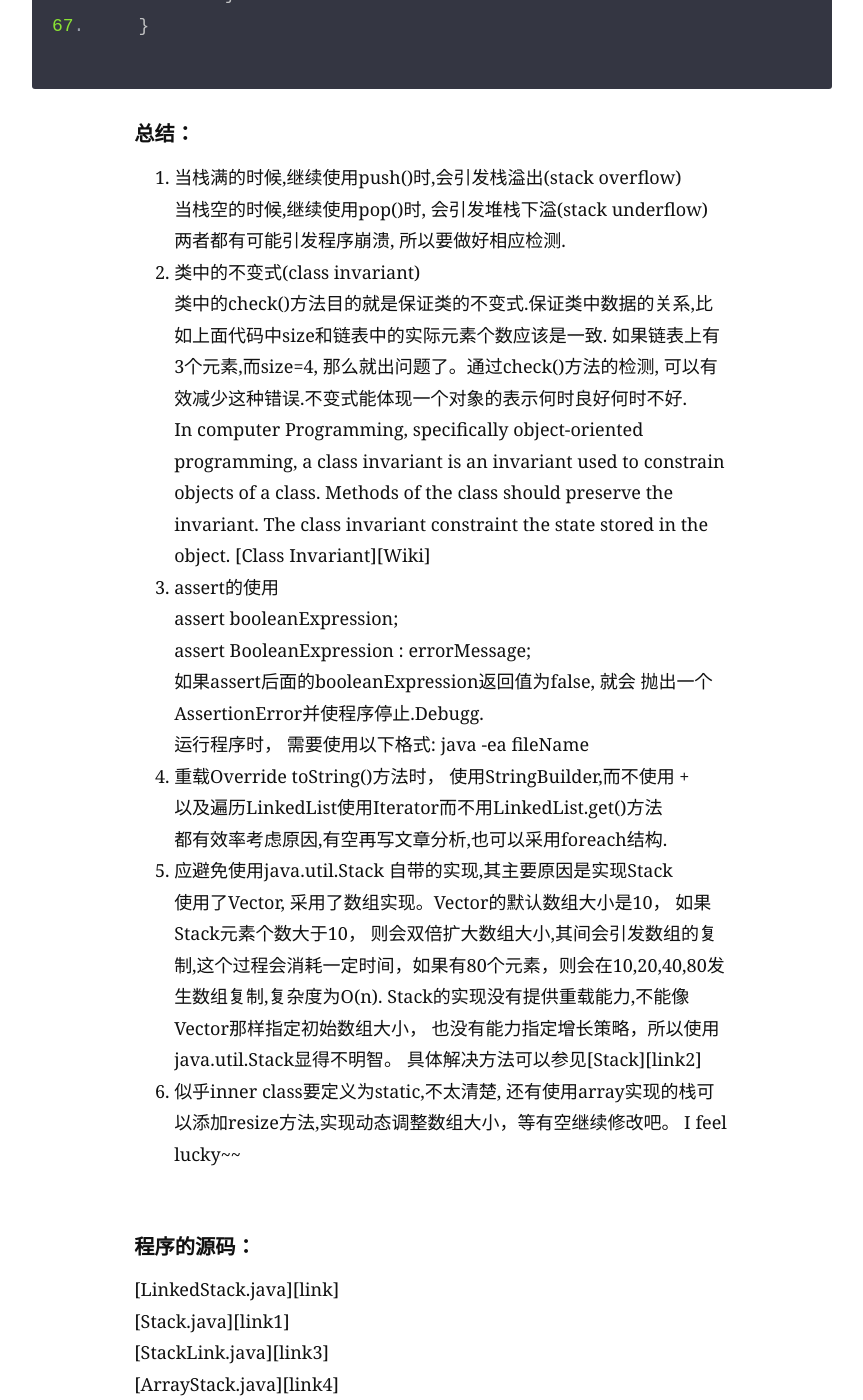
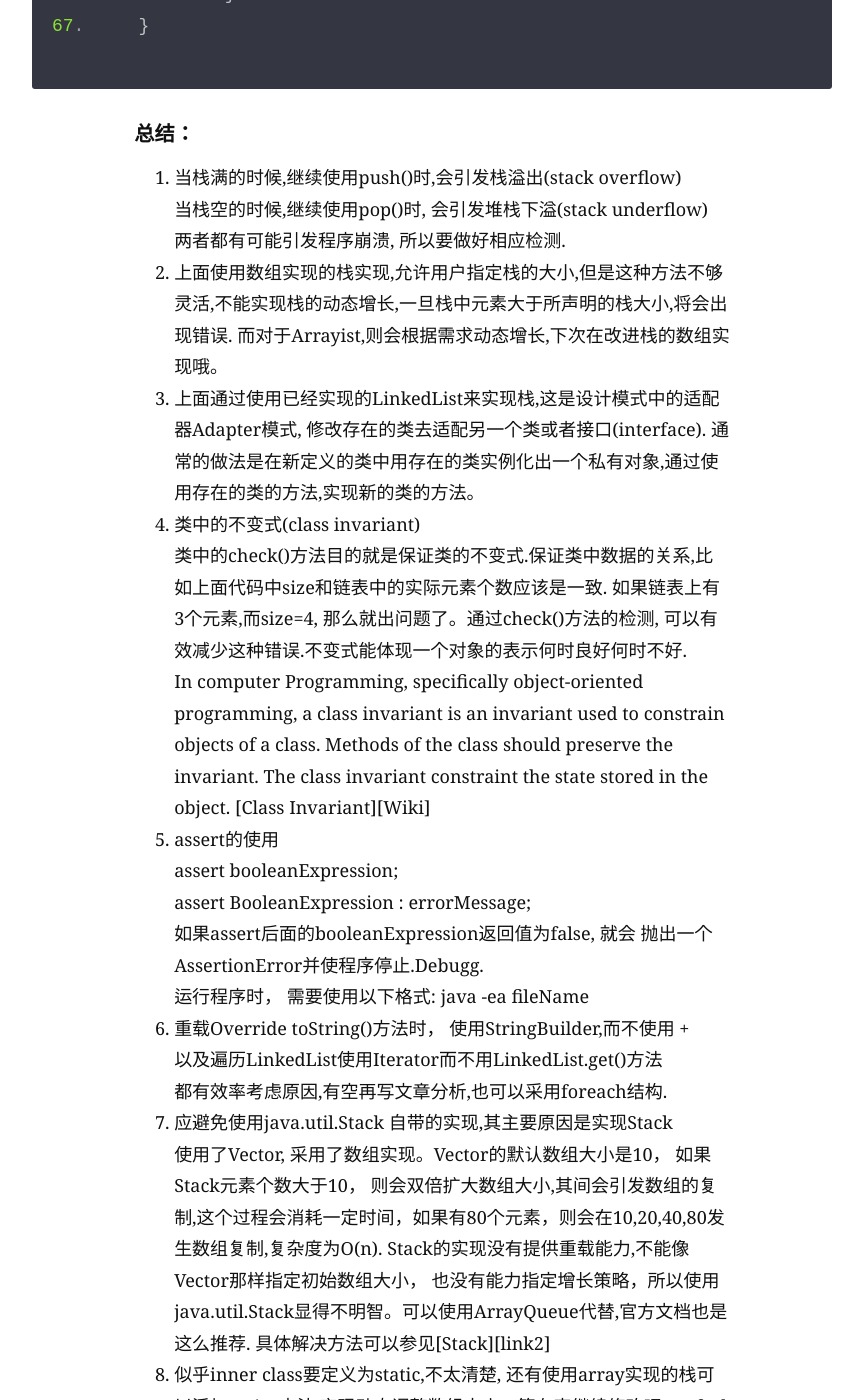
Before and after one commit to Root-shady/Flog, a Jekyll site: the page built from _posts/Java/2015-03-04-Java-实现链表栈LinkedStack.markdown, in a window 1280 px wide and 1400 px high, scrolled down 8859 px. Shown: the whole window, without its empty margins (208-1071 px from the left). Built offline with Jekyll 4.4.1, drawn with Linux system fonts in a browser that asks for light colours; nearby versions of some CDN libraries; some web fonts are replaced; Markdown is read by kramdown in place of the engine named in the settings; comment, search, counter and statistics services are not loaded.

Commit message:
Modify a puiicture

```diff
--- a/_posts/Java/2015-03-01-Java-LinkedList-应用小程序.markdown
+++ b/_posts/Java/2015-03-01-Java-LinkedList-应用小程序.markdown
@@ -348,7 +348,7 @@ LinkedList的具体介绍：[ClickMe][link]
 	* 修改学生信息用到set(int index, E element)算法时间杂度为O(n)而使用Arrayist set(index, E elemet)可以达到O(1)
 	* 删除指定学生时， LinkedList使用迭代器进行查找 O(n) ArrayList由于要移动元素算法时间复杂度也是O(n)
 	* 查找学生信息, 如果人数多， LinkedList遍历O(n) 而是使用Arraylist() 可以采取相应策略如二分查找降低算法复杂度
-	* LinkedList 由于使用double-list实现，需要多存储两个指针,会消耗更多的内存。
+	* LinkedList 由于使用double-list实现，需要多存储两个指针,会消耗更多的内存。同时， 对链表的操作涉及更多的基础操作,比如新建节点,修改节点指向,这些导致了linked-list相比Array-base的方法代价更大.
 
 2. 使用Scanner如何保证从用户那里获取一个整数， 如何处理输入异常， 使用try-catch机制可以较好地处理这问题。
 3. 遇到重复的代码模块可以将其封装为private私有方法来解决重写代码问题。
--- a/_posts/Java/2015-03-04-Java-实现链表栈LinkedStack.markdown
+++ b/_posts/Java/2015-03-04-Java-实现链表栈LinkedStack.markdown
@@ -260,24 +260,26 @@ comment: true
 1. 当栈满的时候,继续使用push()时,会引发栈溢出(stack overflow)
    当栈空的时候,继续使用pop()时, 会引发堆栈下溢(stack underflow)
    两者都有可能引发程序崩溃, 所以要做好相应检测.
-2. 类中的不变式(class invariant)
+2. 上面使用数组实现的栈实现,允许用户指定栈的大小,但是这种方法不够灵活,不能实现栈的动态增长,一旦栈中元素大于所声明的栈大小,将会出现错误. 而对于Arrayist,则会根据需求动态增长,下次在改进栈的数组实现哦。
+3. 上面通过使用已经实现的LinkedList来实现栈,这是设计模式中的适配器Adapter模式, 修改存在的类去适配另一个类或者接口(interface). 通常的做法是在新定义的类中用存在的类实例化出一个私有对象,通过使用存在的类的方法,实现新的类的方法。
+4. 类中的不变式(class invariant)
    类中的check()方法目的就是保证类的不变式.保证类中数据的关系,比如上面代码中size和链表中的实际元素个数应该是一致. 如果链表上有3个元素,而size=4, 那么就出问题了。通过check()方法的检测, 可以有效减少这种错误.不变式能体现一个对象的表示何时良好何时不好.
    In computer Programming, specifically object-oriented programming, a class invariant is an invariant used to constrain objects of a class. Methods of the class should preserve the invariant. The class invariant constraint the state stored in the object.
    [Class Invariant][Wiki]
-3. assert的使用
+5. assert的使用
  assert booleanExpression;
  assert BooleanExpression : errorMessage;
   如果assert后面的booleanExpression返回值为false, 就会
   抛出一个AssertionError并使程序停止.Debugg.
   运行程序时， 需要使用以下格式: java -ea fileName
-4. 重载Override toString()方法时， 使用StringBuilder,而不使用 +
+6. 重载Override toString()方法时， 使用StringBuilder,而不使用 +
   以及遍历LinkedList使用Iterator而不用LinkedList.get()方法
   都有效率考虑原因,有空再写文章分析,也可以采用foreach结构.
-5. 应避免使用java.util.Stack 自带的实现,其主要原因是实现Stack
+7. 应避免使用java.util.Stack 自带的实现,其主要原因是实现Stack
 使用了Vector, 采用了数组实现。Vector的默认数组大小是10，
-如果Stack元素个数大于10， 则会双倍扩大数组大小,其间会引发数组的复制,这个过程会消耗一定时间，如果有80个元素，则会在10,20,40,80发生数组复制,复杂度为O(n). Stack的实现没有提供重载能力,不能像Vector那样指定初始数组大小， 也没有能力指定增长策略，所以使用java.util.Stack显得不明智。
+如果Stack元素个数大于10， 则会双倍扩大数组大小,其间会引发数组的复制,这个过程会消耗一定时间，如果有80个元素，则会在10,20,40,80发生数组复制,复杂度为O(n). Stack的实现没有提供重载能力,不能像Vector那样指定初始数组大小， 也没有能力指定增长策略，所以使用java.util.Stack显得不明智。可以使用ArrayQueue代替,官方文档也是这么推荐.
 具体解决方法可以参见[Stack][link2]
-6. 似乎inner class要定义为static,不太清楚, 还有使用array实现的栈可以添加resize方法,实现动态调整数组大小，等有空继续修改吧。 I feel lucky~~
+8. 似乎inner class要定义为static,不太清楚, 还有使用array实现的栈可以添加resize方法,实现动态调整数组大小，等有空继续修改吧。 I feel lucky~~
 <br>
 <br>
 
--- a/_posts/Linux/2015-03-04-Git命令.markdown
+++ b/_posts/Linux/2015-03-04-Git命令.markdown
@@ -14,7 +14,9 @@ category: Linux
  <Blockquote> Git commands are just graph manipulation command--create/delete nodes. moving pointer around.</Blockquote>
  <figure>
  <img src="{{ site.url }}/assets/img/gitworkflow.png" alt="">
-<figcaption>Fig1.Git Workingflow Source: InternetPost</figcaption>
+<figcaption>Fig1.Git-Branching-Model
+    Author: Vincent Driessen
+    License: Creative Commons BY-SA</figcaption>
  </figure>
 
 <p style="text-indent: 50px;"> 这篇文章主要用于记录我使用git过程中用到的命令,觉得有意思的就会记录,关于git的学习有很多资料,有兴趣可以看下面的链接.事实上， 我的博客就是在github上托管的,基于Git、GitHub、Markdown与Jekyll,并绑定了自定义域名.</p>
```
Also changed, not shown: _posts/Java/2015-03-15-Java-循环队列实现约瑟夫环.markdown (added, +10 -0 lines), assets/img/NerdTree.png.
